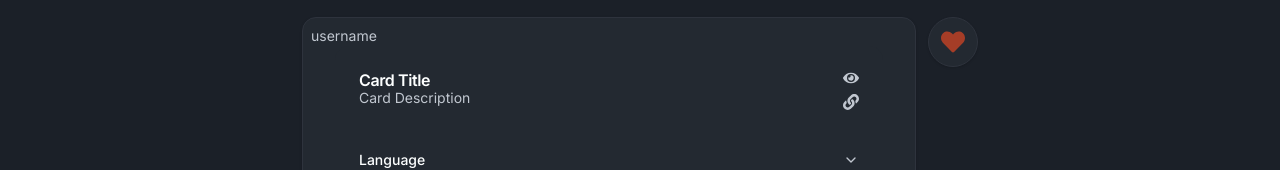
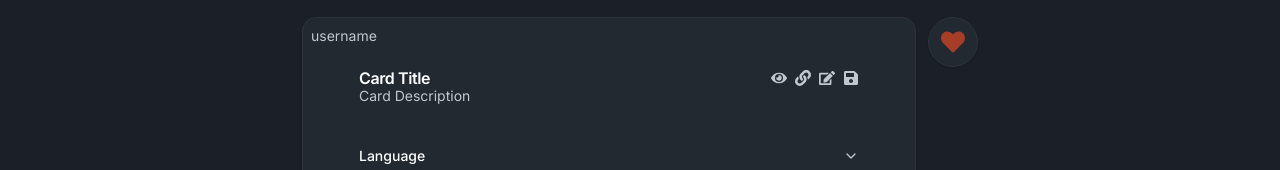
Before and after one commit to nemnem202/snipshare, a React app in the folder frontend/: page /explorer in a window 1280 px wide. Shown: the part 569-739 px from the top of the page. Built offline with nearby package versions, Linux system fonts and the light colour scheme; the HTML template or start-up script is replaced by a standard one; a web font is replaced by a local one.

Commit message:
added edit and save options in snippet card

```diff
--- a/frontend/src/ui/components/snippet_card.tsx
+++ b/frontend/src/ui/components/snippet_card.tsx
@@ -2,11 +2,15 @@ import { Card, CardContent, CardDescription, CardHeader, CardTitle } from "../as
 import SnippetAccordion from "./snippet_accordion";
 import { FaEye } from "react-icons/fa";
 import { FaLink } from "react-icons/fa";
+import { FaEdit } from "react-icons/fa";
+import { FaSave } from "react-icons/fa";
 
 export default function SnippetCard({
   setClosed,
+  userOrigin = true,
 }: {
   setClosed: React.Dispatch<React.SetStateAction<boolean>>;
+  userOrigin?: boolean;
 }) {
   return (
     <Card className="p-2">
@@ -14,15 +18,19 @@ export default function SnippetCard({
       <CardContent>
         <Card className="min-w-[500px] border-none shadow-none">
           <CardHeader>
-            <div className="flex justify-between items-center w-full">
+            <div className="flex justify-between items-top w-full">
               <div>
                 <CardTitle>Card Title</CardTitle>
                 <CardDescription>Card Description</CardDescription>
               </div>
-              <div className="flex flex-col gap-2">
-                <FaEye className="text-muted-foreground hover:text-secondary transition-colors cursor-pointer" />
-                <FaLink className="text-muted-foreground hover:text-secondary transition-colors cursor-pointer" />
-              </div>
+              {userOrigin && (
+                <div className="flex gap-2">
+                  <FaEye className="text-muted-foreground hover:text-secondary transition-colors cursor-pointer" />
+                  <FaLink className="text-muted-foreground hover:text-secondary transition-colors cursor-pointer" />
+                  <FaEdit className="text-muted-foreground hover:text-secondary transition-colors cursor-pointer" />
+                  <FaSave className="text-muted-foreground hover:text-secondary transition-colors cursor-pointer" />
+                </div>
+              )}
             </div>
           </CardHeader>
           <CardContent>
```
